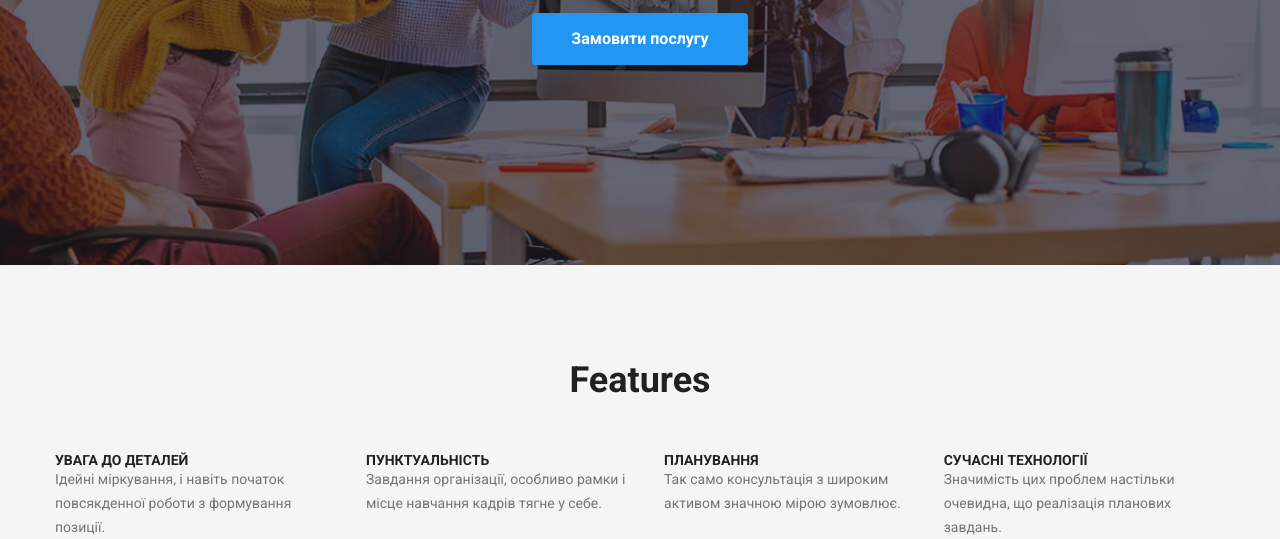
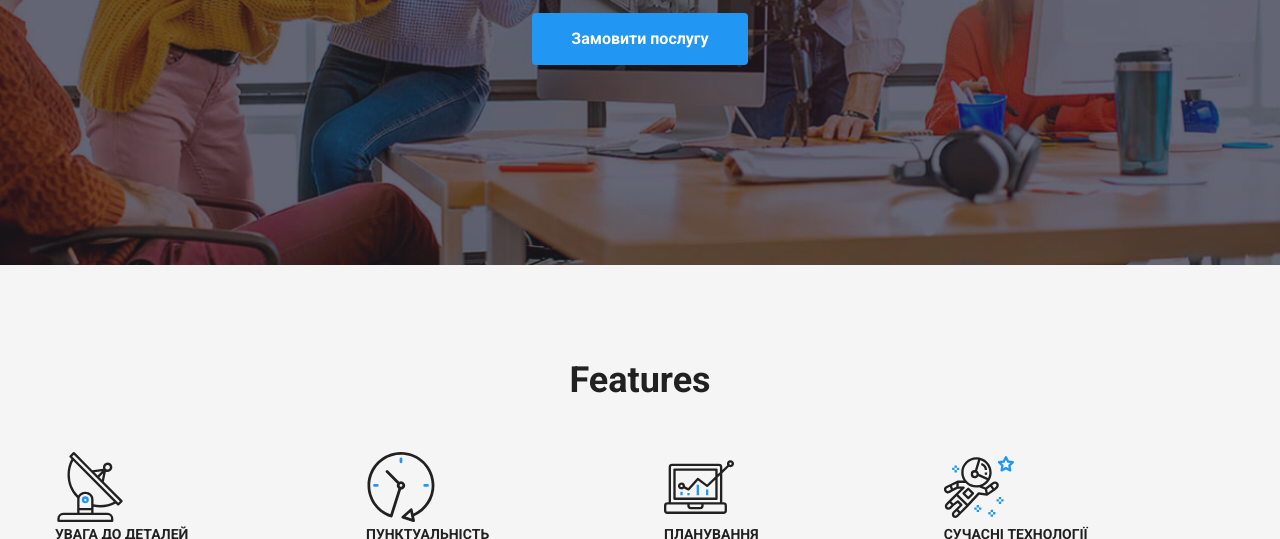
Before and after one commit to SlobodyanSN/WebStudio_2-BGpic, a plain HTML site: page index.html in a window 1280 px wide. Shown: the part 418-957 px from the top of the page. Drawn offline with nearby package versions, Linux system fonts and the light colour scheme.

Commit message:
add-svg-in features-html

```diff
--- a/index.html
+++ b/index.html
@@ -67,6 +67,9 @@
           <h2 class="features-title section-title">Features</h2>
           <ul class="features-list list">
             <li class="features-item">
+                <svg class="features-icon" width="70" height="70">
+                  <use href="./images/svg/symbol-defs.svg#antenna"></use>
+                </svg>
               <h3 class="features-item-title">увага до деталей</h3>
               <p>
                 Ідейні міркування, і навіть початок повсякденної роботи з
@@ -74,6 +77,9 @@
               </p>
             </li>
             <li class="features-item">
+              <svg class="features-icon" width="70" height="70">
+                <use href="./images/svg/symbol-defs.svg#clock"></use>
+              </svg>
               <h3 class="features-item-title">пунктуальність</h3>
               <p>
                 Завдання організації, особливо рамки і місце навчання кадрів
@@ -81,12 +87,18 @@
               </p>
             </li>
             <li class="features-item">
+              <svg class="features-icon" width="70" height="70">
+                <use href="./images/svg/symbol-defs.svg#diagram"></use>
+              </svg>
               <h3 class="features-item-title">планування</h3>
               <p>
                 Так само консультація з широким активом значною мірою зумовлює.
               </p>
             </li>
             <li class="features-item">
+              <svg class="features-icon" width="70" height="70">
+                <use href="./images/svg/symbol-defs.svg#astronaut"></use>
+              </svg>
               <h3 class="features-item-title">сучасні технології</h3>
               <p>
                 Значимість цих проблем настільки очевидна, що реалізація
```
